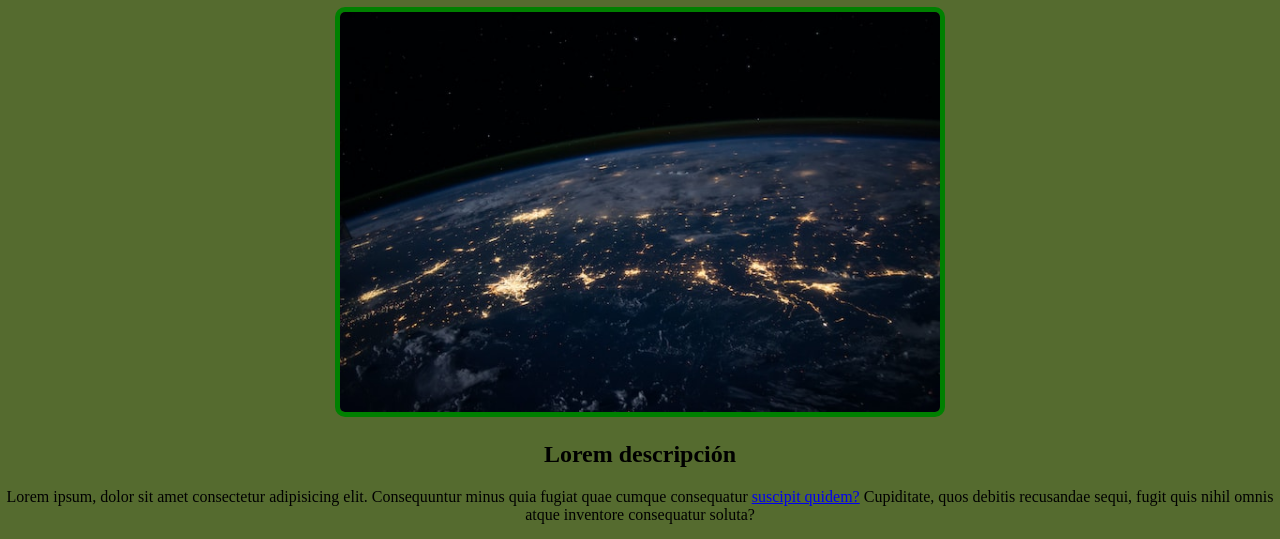
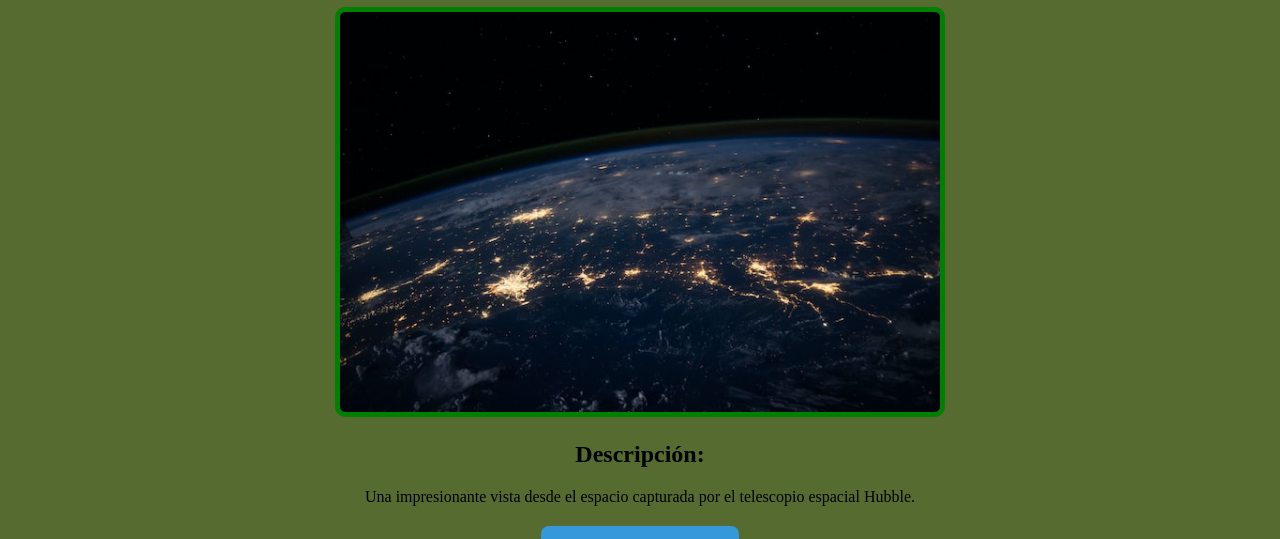
Before and after one commit to luisinago/taller-semama-seis, a plain HTML site: page index.html in a window 1280 px wide. Shown: the part 73-612 px from the top of the page. Drawn offline with Linux system fonts and the light colour scheme.

Commit message:
Cambios en index.html
Comentamos código extra que quedó al hacer merge.

```diff
--- a/index.html
+++ b/index.html
@@ -9,12 +9,13 @@
 </head>
 
 <body>
+      <!--Al hacer los commits se sumaron algunas partes. Decidimos ponerlas como comentario por si acaso.
     <h1>Conexión con la tecnología</h1>
     <img src="img1.jpg" alt="Imagen de la NASA" class="image"/>
     <h2>Lorem descripción</h2>
     <p>Lorem ipsum, dolor sit amet consectetur adipisicing elit. Consequuntur minus quia fugiat quae cumque consequatur
         <a href="page2.html">suscipit quidem?</a> Cupiditate, quos debitis recusandae sequi, fugit quis nihil omnis atque inventore consequatur
-        soluta?</p>
+        soluta?</p>-->
     <h1>Galería de la Tecnología</h1>
     <img src="img1.jpg" alt="Imagen de la NASA" class="image"/>
     <h2>Descripción:</h2>
```
